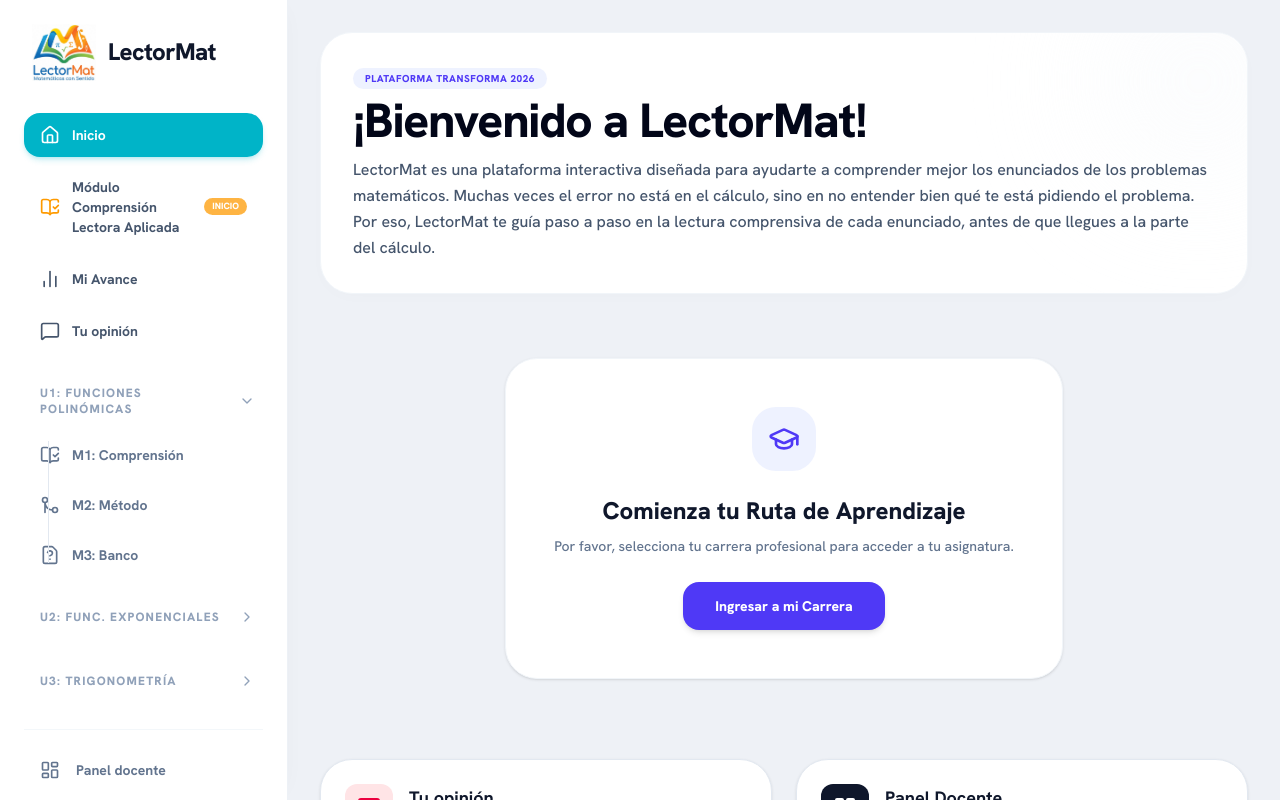
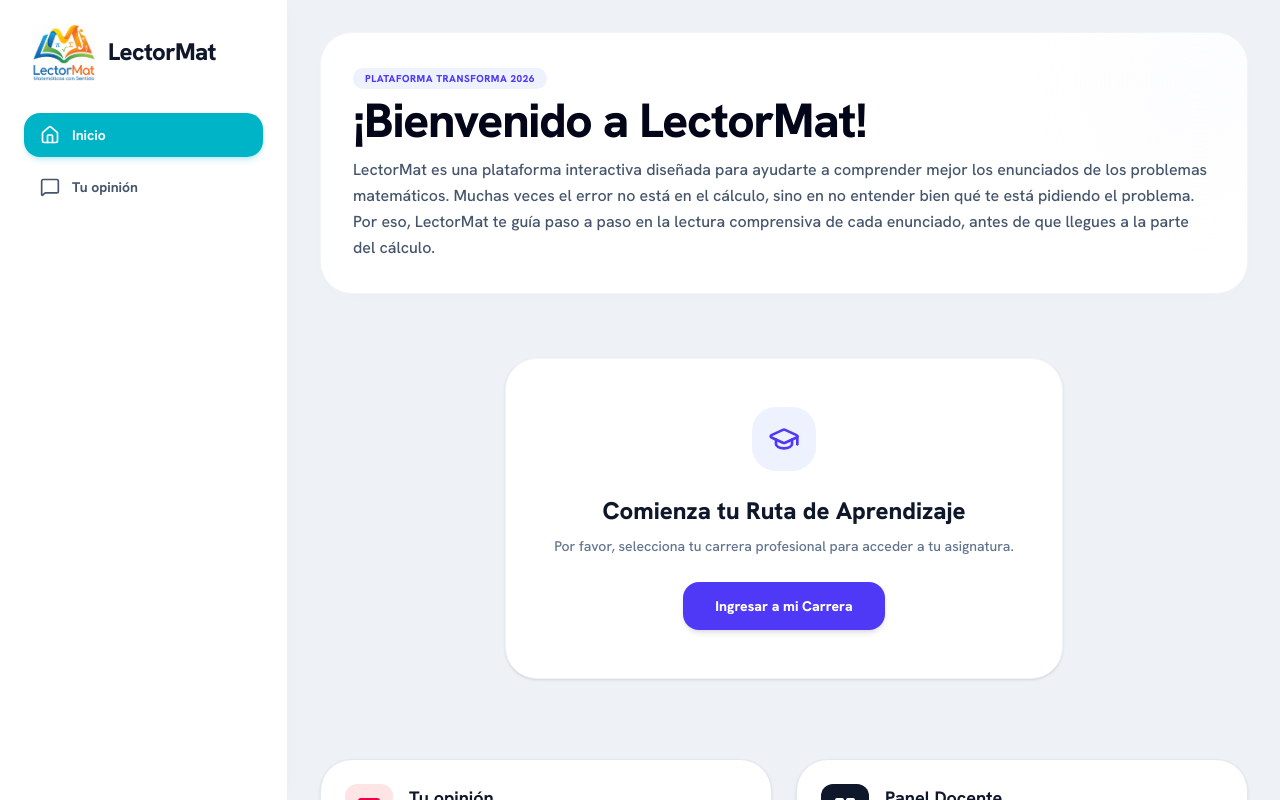
Before and after one commit to totobaldev/LectorMat-Project, a React (Vite) app in the folder frontend/: page / in a window 1280 px wide. Built offline with nearby package versions, Linux system fonts and the light colour scheme.

Commit message:
Formatos 2

```diff
--- a/frontend/src/components/layout/MainLayout.tsx
+++ b/frontend/src/components/layout/MainLayout.tsx
@@ -101,6 +101,9 @@ const MainLayout: React.FC = () => {
               <button onClick={() => navigate('/')} className={globalCls(cur === '/')}>
                 <Home className="w-5 h-5 shrink-0" /><span>Inicio</span>
               </button>
+
+              {(p.isAuthenticated || p.isTeacherUnlocked) && (
+                <>
                   <button onClick={() => navigate('/pre')} className={globalCls(cur === '/pre')}>
                     <BookOpenCheck className="w-5 h-5 shrink-0 text-amber-500" />
                     <div className="flex-1 flex items-center justify-between">
@@ -114,11 +117,16 @@ const MainLayout: React.FC = () => {
                   <button onClick={() => navigate('/dashboard')} className={globalCls(cur === '/dashboard')}>
                     <BarChart2 className="w-5 h-5 shrink-0" /><span>Mi Avance</span>
                   </button>
+                </>
+              )}
+
               <button onClick={() => navigate('/feedback')} className={globalCls(cur === '/feedback')}>
                 <MessageSquare className="w-5 h-5 shrink-0" /><span>Tu opinión</span>
               </button>
             </div>
 
+            {(p.isAuthenticated || p.isTeacherUnlocked) && (
+              <>
                 {/* U1 */}
                 <div>
                   <button onClick={() => setExpandedUnit(expandedUnit === 1 ? null : 1)} className="w-full flex items-center justify-between px-2 mb-2 cursor-pointer bg-transparent border-none text-left">
@@ -193,9 +201,12 @@ const MainLayout: React.FC = () => {
                   <LayoutDashboard className="w-5 h-5 shrink-0" />
                   <span>Panel docente</span>
                 </button>
+              </>
+            )}
           </nav>
 
-          {/* Progress cards — INACAP colors */}
+          {/* Progress cards — INACAP colors (only when logged in) */}
+          {(p.isAuthenticated || p.isTeacherUnlocked) && (
             <div className="mt-8 flex flex-col gap-3">
               <ProgressCard
                 label="Progreso U1" pct={overallU1}
@@ -221,6 +232,7 @@ const MainLayout: React.FC = () => {
                 />
               )}
             </div>
+          )}
 
           {/* Logout button (only when authenticated) */}
           {p.isAuthenticated && (
```
Lines whose indentation alone changed are shown as unchanged.
